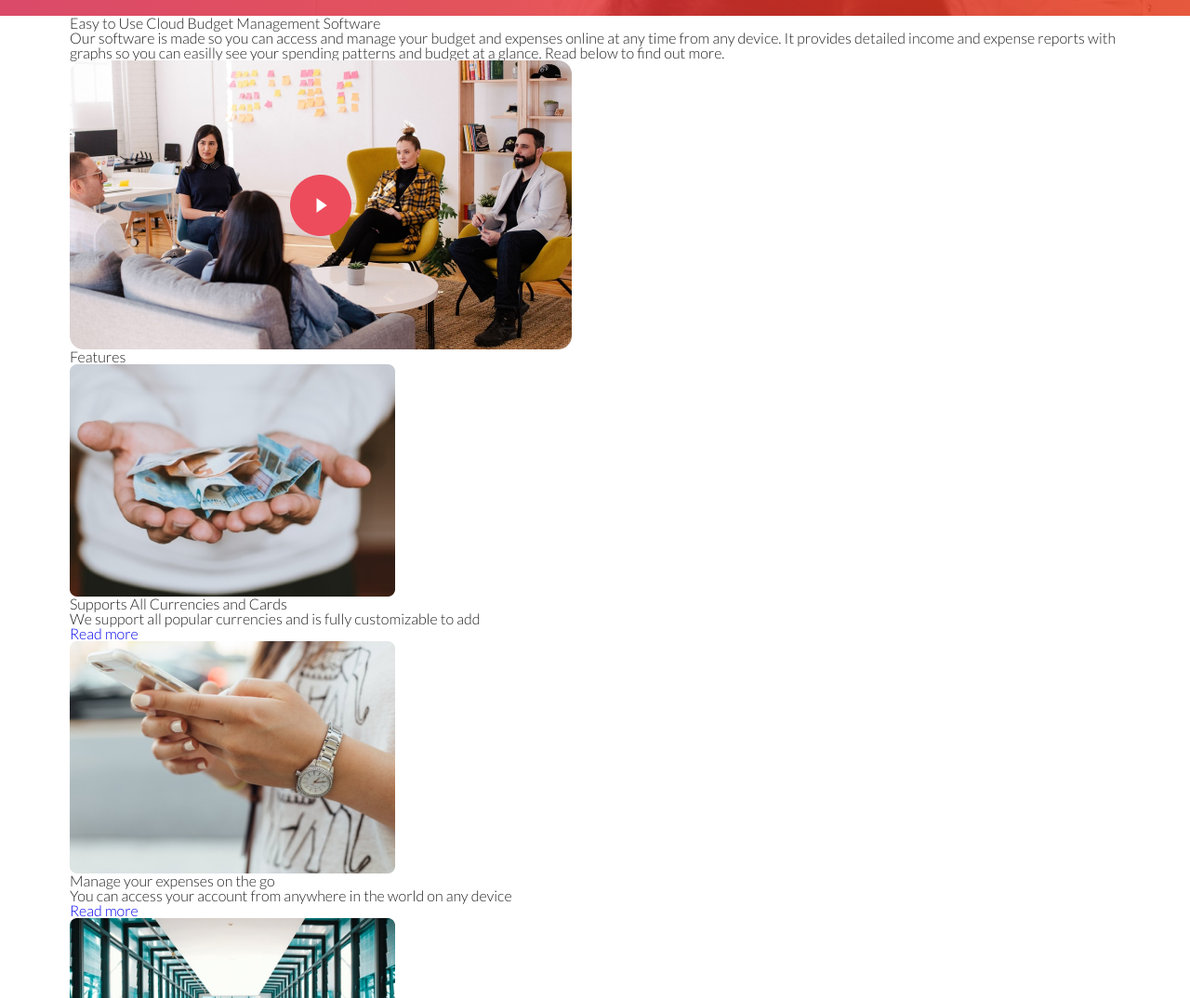
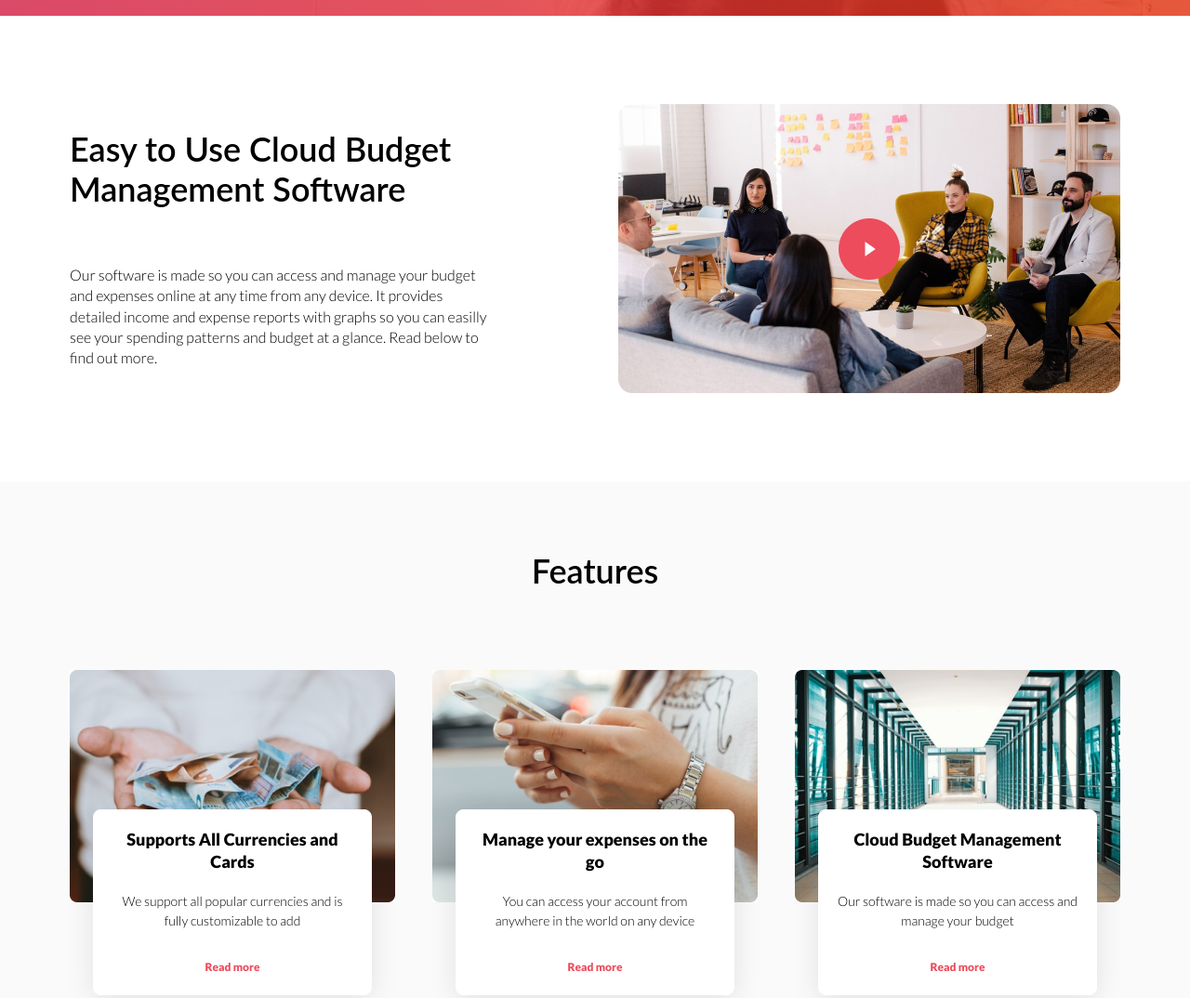
Before and after one commit to holus-bolus/cloudbudget-with-webpack, a website built with webpack: page src/index.html in a window 1280 px wide. Shown: the part 800-1874 px from the top of the page at 93% size. Built offline with nearby package versions, Linux system fonts and the light colour scheme; files whose address does not match are found by name.

Commit message:
Added a Features section markup

```diff
--- a/src/index.html
+++ b/src/index.html
@@ -55,7 +55,7 @@
     <ul class="features__list">
       <li class="features__item">
         <img src="img/Bg.jpg" alt="A man holds money" class="features__image">
-        <div class="features__test-wrapper">
+        <div class="features__text-wrapper">
           <h3 class="subheading features__subheading">Supports All Currencies and Cards</h3>
           <p class="features__text">We support all popular currencies and is fully customizable to add</p>
           <a href="#" class="features__link">Read more</a>
@@ -63,7 +63,7 @@
       </li>
       <li class="features__item">
         <img src="img/Second-image-li.jpg" alt="A woman holds a phone" class="features__image">
-        <div class="features__test-wrapper">
+        <div class="features__text-wrapper">
           <h3 class="subheading features__subheading">Manage your expenses on the go</h3>
           <p class="features__text">You can access your account from anywhere in the world on any device</p>
           <a href="#" class="features__link">Read more</a>
@@ -71,10 +71,11 @@
       </li>
       <li class="features__item">
         <img src="img/third-picture-li.png" alt="A corridor with glass walls" class="features__image">
-        <div class="features__test-wrapper">
+        <div class="features__text-wrapper">
           <h3 class="subheading features__subheading">Cloud Budget Management Software</h3>
           <p class="features__text">Our software is made so you can access and manage your budget</p>
           <a href="#" class="features__link">Read more</a>
+
         </div>
       </li>
     </ul>
--- /dev/null
+++ b/src/styles/easy-use.scss
@@ -0,0 +1,24 @@
+.easy-use {
+  padding-bottom: 95px;
+  padding-top: 95px;
+}
+
+.easy-use__container {
+  @include flex-center;
+}
+
+.easy-use__text-wrapper {
+  width: 450px;
+}
+
+.easy-use__heading {
+  margin-bottom: 60px;
+}
+
+.easy-use__img-wrapper {
+  width: 540px;
+}
+
+.easy-use__image {
+  width: 100%;
+}
--- /dev/null
+++ b/src/styles/features.scss
@@ -0,0 +1,53 @@
+.features {
+  padding-top: 75px;
+  padding-bottom: 125px;
+  background-color: rgba(250, 250, 250, 1);
+}
+
+.features__heading {
+  margin-bottom: 85px;
+}
+
+.features__list {
+  @include flex-center;
+}
+
+.features__item {
+  width: 350px;
+}
+
+.features__image {
+  width: 100%;
+}
+
+.features__text-wrapper {
+  border: 1px solid #FFFFFF;
+  background-color: #FFFFFF;
+  text-align: center;
+  width: 300px;
+  transform: translate(0px, -100px);
+  margin: auto;
+  padding: 20px;
+  border-radius: 8px;
+  box-shadow: 0px 5px 30px rgba(0, 0, 0, 0.1);
+}
+
+.features__subheading {
+  margin-bottom: 20px;
+}
+
+.features__text {
+  font-size: 14px;
+  font-weight: 400;
+  line-height: 1.5;
+  color: #000000;
+  margin-bottom: 30px;
+}
+
+
+.features__link {
+  font-size: 12px;
+  font-weight: 700;
+  line-height: 1.5;
+  color: rgba(237, 76, 92, 1);
+}
--- a/src/styles/general.scss
+++ b/src/styles/general.scss
@@ -43,3 +43,37 @@ body {
   margin-left: auto;
   margin-right: auto;
 }
+
+.heading {
+  font-size: 36px;
+  font-weight: 600;
+  line-height: 1.2;
+  color: #000000;
+}
+
+.heading--center {
+  text-align: center;
+}
+
+.heading--white {
+  color: #ffffff;
+}
+
+.text {
+  font-size: 16px;
+  font-weight: 400;
+  line-height: 1.4;
+  color: #000000;
+}
+
+
+.text--white {
+  color: #ffffff;
+}
+
+.subheading {
+  font-size: 18px;
+  font-weight: 700;
+  line-height: 1.3;
+  color: #000000;
+}
--- a/src/styles/index.scss
+++ b/src/styles/index.scss
@@ -3,3 +3,5 @@
 @import "general";
 @import "hero";
 @import "header";
+@import "easy-use";
+@import "features";
```
Also changed, not shown: build/index.html, 6 other files.
